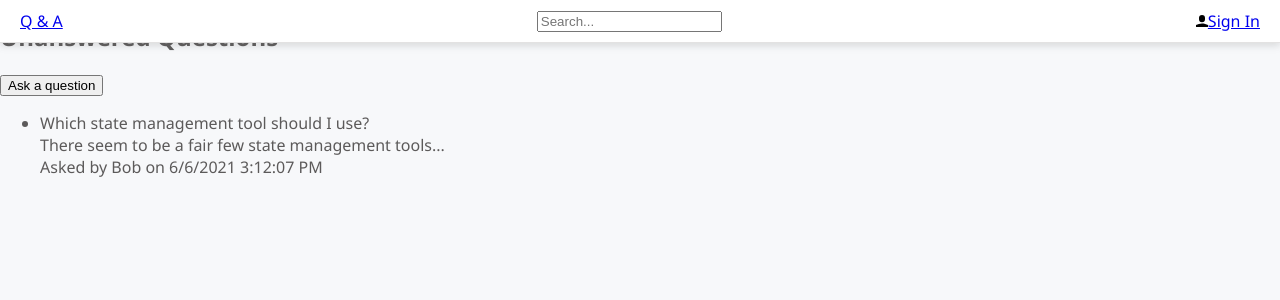
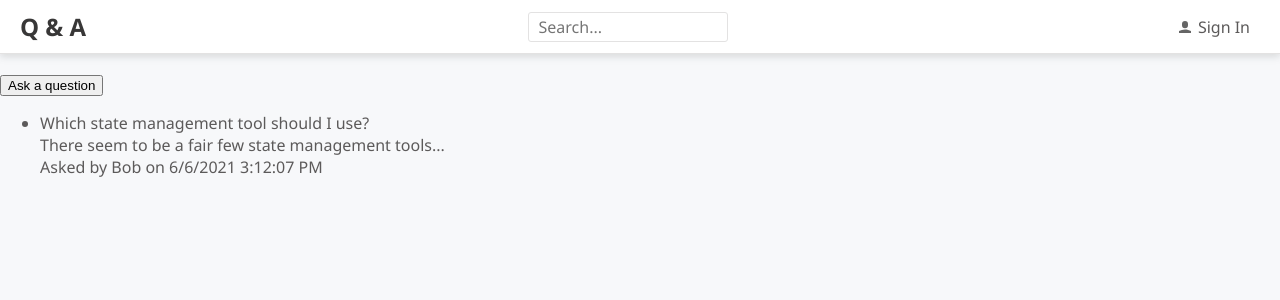
Before and after one commit to rene-copaga/reactaspnetcore5, a React (Create React App) app in the folder frontend/: page / in a window 1280 px wide. Shown: the top 300 px of the page. Built offline with nearby package versions, Linux system fonts and the light colour scheme.

Commit message:
Styling psudo-classes and nested elements

```diff
--- a/frontend/src/Header.tsx
+++ b/frontend/src/Header.tsx
@@ -23,13 +23,55 @@
         box-shadow: 0 3px 7px 0 rgba(110, 112, 114, 0.21);
       `}
     >
-      <a href="./">Q & A</a>
+      <a
+        href="./"
+        css={css`
+          font-size: 24px;
+          font-weight: bold;
+          color: ${gray1};
+          text-decoration: none;
+        `}
+      >
+        Q & A
+      </a>
       <input
         type="text"
         placeholder="Search..."
         onChange={handleSearchInputChange}
+        css={css`
+          box-sizing: border-box;
+          font-family: ${fontFamily};
+          font-size: ${fontSize};
+          padding: 8px 10px;
+          border: 1px solid ${gray5};
+          border-radius: 3px;
+          color: ${gray2};
+          background-color: white;
+          width: 200px;
+          height: 30px;
+          :focus {
+            outline-color: ${gray5};
+          }
+        `}
       />
-      <a href="./signin">
+      <a
+        href="./signin"
+        css={css`
+          font-family: ${fontFamily};
+          font-size: ${fontSize};
+          padding: 5px 10px;
+          background-color: transparent;
+          color: ${gray2};
+          text-decoration: none;
+          cursor: pointer;
+          :focus {
+            outline-color: ${gray5};
+          }
+          span {
+            margin-left: 7px;
+          }
+        `}
+      >
         <UserIcon />
         <span>Sign In</span>
       </a>
--- a/frontend/src/Icons.tsx
+++ b/frontend/src/Icons.tsx
@@ -1,4 +1,14 @@
-import React from 'react';
+/** @jsxImportSource @emotion/react */
+import { css } from '@emotion/react';
 import user from './user.svg';
 
-export const UserIcon = () => <img src={user} alt="User" width="12px" />;
+export const UserIcon = () => (
+  <img
+    src={user}
+    alt="User"
+    css={css`
+      width: 12px;
+      opacity: 0.6;
+    `}
+  />
+);
```
